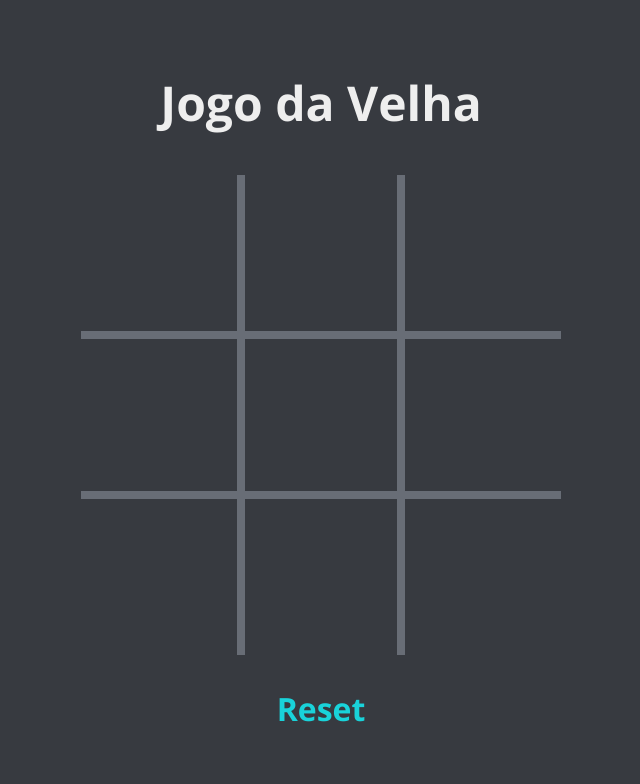
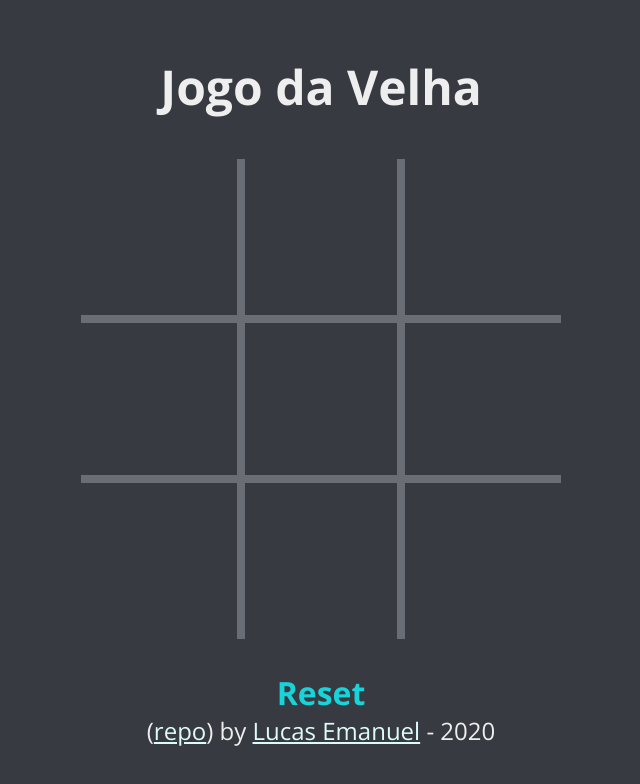
Before and after one commit to lucasemanuel/jogo-da-velha, a website: page index.html in a window 1280 px wide. Shown: the whole page, without its empty margins (319-959 px from the left). Drawn offline with nearby package versions, Linux system fonts and the light colour scheme.

Commit message:
:bookmark: Tag 1.0.0

```diff
--- a/index.html
+++ b/index.html
@@ -2,6 +2,8 @@
 <html lang="pt-Br">
 <head>
   <meta charset="UTF-8">
+  <meta name="keywords" content="Tic tac toe, JavaScript">
+  <meta name="author" content="Lucas Emanuel">
   <meta name="viewport" content="width=device-width, initial-scale=1.0">
   <title>Jogo da Velha</title>
   <link rel="stylesheet" href="style.css">
@@ -24,6 +26,9 @@
     </section>
     <footer>
       <span class="reset">Reset</span>
+      <p class="info">
+        (<a href="https://github.com/lucasemanuel/jogo-da-velha/">repo</a>)
+        by <a href="https://github.com/lucasemanuel">Lucas Emanuel</a> -  <span class="year"></span></p>
     </footer>
   </main>
   <div class="winner">
--- a/index.js
+++ b/index.js
@@ -92,3 +92,7 @@ document.querySelectorAll('.reset').forEach(el => {
     el.style.display = 'none'
   })
 })
+
+const date = new Date()
+const year = date.getFullYear()
+document.querySelector('span.year').innerText = year
--- a/style.css
+++ b/style.css
@@ -92,3 +92,11 @@ div.winner p {
   font-weight: bold;
   font-size: 32px;
 }
+
+.info {
+  font-size: 24px;
+}
+
+a {
+  color: #ddfbfc;
+}
```
